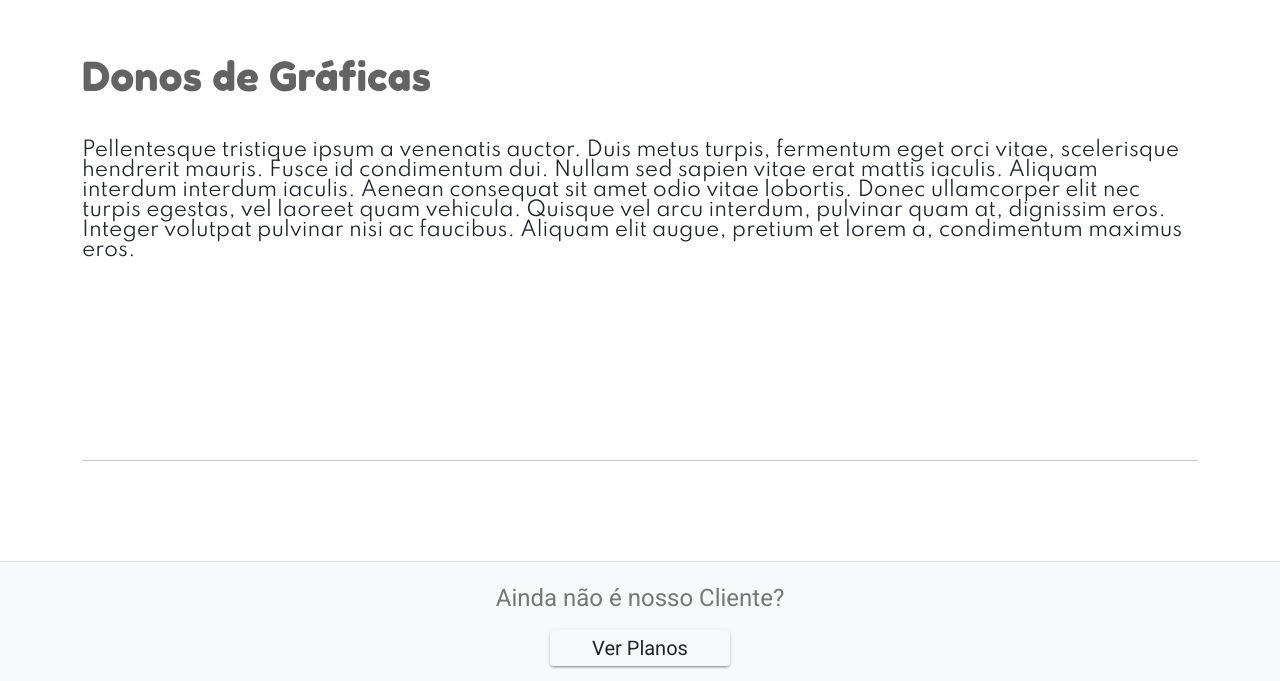
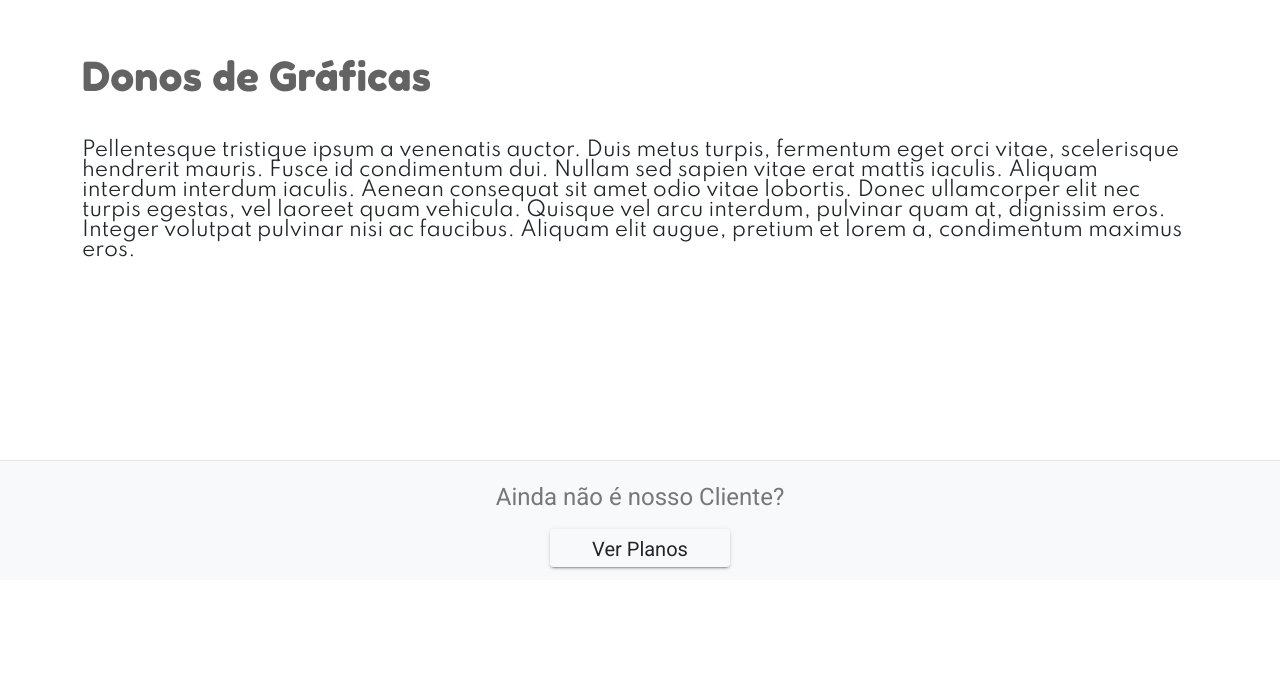
Before and after one commit to projeto-integrador-2022/qrcode-frontend, an Angular app: page /about in a window 1280 px wide. Shown: the part 2212-2893 px from the top of the page. After the commit the page ends 2792 px from the top, so only its background shows below. Built offline with nearby package versions, Linux system fonts and the light colour scheme.

Commit message:
Ajuste de overflow

```diff
--- a/src/app/app.component.html
+++ b/src/app/app.component.html
@@ -1,4 +1,5 @@
-
-<router-outlet></router-outlet>
-<app-nav-bar ></app-nav-bar>
-<app-footer></app-footer>
+<div class="page-size">
+    <router-outlet></router-outlet>
+    <app-nav-bar ></app-nav-bar>
+    <app-footer></app-footer>
+</div>
--- a/src/app/app.component.scss
+++ b/src/app/app.component.scss
@@ -1,8 +1,14 @@
 @import url("https://fonts.googleapis.com/css2?family=Fredoka+One&display=swap");
 @import url("https://fonts.googleapis.com/css2?family=Spartan&display=swap");
 
+.page-size {
+  width: 100%;
+  overflow-x: hidden;
+}
+
 .container {
   margin-top: 250px;
+  width: 100%;
 }
 
 .my-4 {
--- a/src/app/features/pages/about/about.component.html
+++ b/src/app/features/pages/about/about.component.html
@@ -10,6 +10,6 @@
             <p class="lead  ">{{ ITEM.DESCRIPTION }}</p>
 
         </div>
-        <hr class="my-4">
+        <hr class="my-4" *ngIf="i != size - 1">
     </div>
 </div>
--- a/src/app/features/pages/about/about.component.scss
+++ b/src/app/features/pages/about/about.component.scss
@@ -1,20 +1,44 @@
-@import '/src/app/app.component.scss';
+@import "/src/app/app.component.scss";
 
 .margin-fixture {
-    margin-top: 200px !important;
-    margin-bottom: 200px !important;
+  margin-top: 200px !important;
+  margin-bottom: 200px !important;
 }
 
 .text-center {
-    margin-top: 200px;
+  margin-top: 200px;
 }
 
 button {
-    width: 600px;
-    height:600px;
-    cursor: default;
+  width: 600px;
+  height: 600px;
+  cursor: default;
 }
 
 .round-highlight:hover {
-    box-shadow: 0px 3px 5px -1px rgb(255 174 0 / 20%), 0px 6px 10px 0px rgb(255 174 0 / 14%), 0px 1px 18px 0px rgb(255 174 0 / 12%);
+  box-shadow: 0px 3px 5px -1px rgb(255 174 0 / 20%),
+    0px 6px 10px 0px rgb(255 174 0 / 14%), 0px 1px 18px 0px rgb(255 174 0 / 12%);
 }
+
+@media (max-width: 653px) {
+  .img {
+    width: 140px;
+    height: auto;
+    transform: translateY(-6px);
+  }
+  mat-fab {
+    width: 160px !important;
+    height: 160px !important;
+    margin-bottom: 30px;
+  }
+
+  .margin-fixture {
+    margin-top: 50x !important;
+    margin-bottom: 50x !important;
+  }
+
+  .round-highlight {
+    width: 160px !important;
+    height: 160px !important;
+  }
+}
--- a/src/app/features/pages/about/about.component.ts
+++ b/src/app/features/pages/about/about.component.ts
@@ -8,10 +8,13 @@ import SENTENCES from '../../../../assets/lib/sentences.json';
 export class AboutComponent implements OnInit {
   ABOUT_SENTENCES: any;
   imageUrl: string = '../../../assets/images/qr-code-color.png';
+  size: number = 0;
+
   constructor() {
     this.ABOUT_SENTENCES = SENTENCES.ABOUT;
   }
   ngOnInit(): void {
+    this.size = this.ABOUT_SENTENCES.length;
     window.scroll({
       top: 0,
       left: 0,
--- a/src/app/features/pages/us/us.component.ts
+++ b/src/app/features/pages/us/us.component.ts
@@ -10,6 +10,7 @@ export class UsComponent implements OnInit {
   imageUrl: string = '../../../assets/images/ppl-working-cropped.jpg';
   US_SENTENCES: any;
   size: number = 0;
+
   constructor() {
     this.US_SENTENCES = SENTENCES.US;
   }
--- a/src/app/shared/components/footer/footer.component.html
+++ b/src/app/shared/components/footer/footer.component.html
@@ -8,9 +8,9 @@
             <span>Ainda não é nosso Cliente?</span>
         </div>
 
-        <div class="row justify-content-md-center">
+        <div class="row justify-content-md-center text-center">
             <a mat-raised-button color="default" class="btn btn-lg" type="button" [routerLink]="'./about'"
-                (click)="navigateTo();"> Ver Planos </a>
+                (click)="navigateTo();"> <span>Ver Planos</span>  </a>
         </div>
 
     </ng-template>
--- a/src/app/shared/components/footer/footer.component.scss
+++ b/src/app/shared/components/footer/footer.component.scss
@@ -5,6 +5,7 @@
   height: 120px !important;
   padding: 0;
   margin: 0;
+  width: 100%;
   background-color: #f5f5f5;
   border-top: 1px solid #e5e5e5;
   color: #777;
@@ -32,3 +33,13 @@ small:hover {
   cursor: default;
   color: rgb(255, 174, 0);
 }
+
+@media (max-width: 769px) {
+  a {
+    width: 100% !important;
+    height: 50px;
+    .customized-footer {
+      margin-top: 20px !important;
+    }
+  }
+}
--- a/src/app/shared/components/nav-bar/nav-bar.component.scss
+++ b/src/app/shared/components/nav-bar/nav-bar.component.scss
@@ -8,7 +8,6 @@
     width: 100%;
     position: fixed;
     top: 0;
-    width: 100%;
     height: 120px;
     z-index: 999;
 
```
